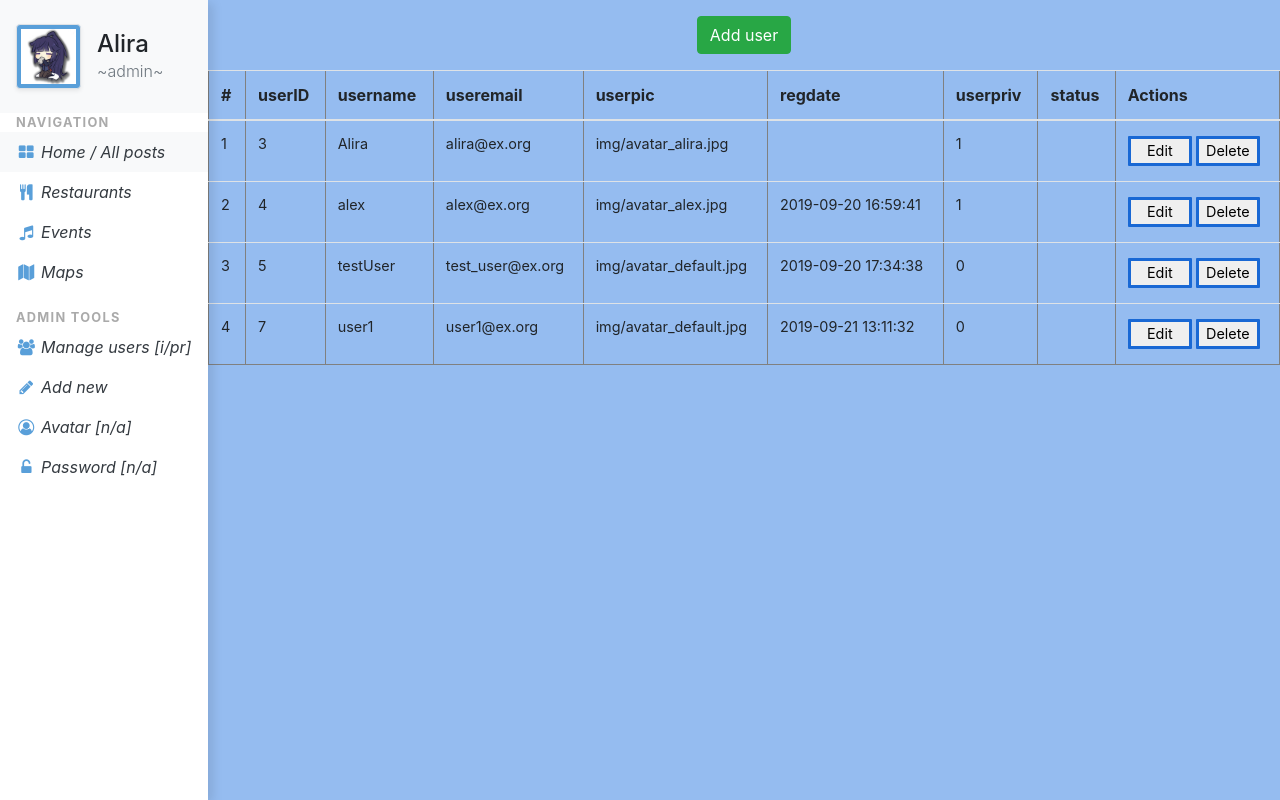
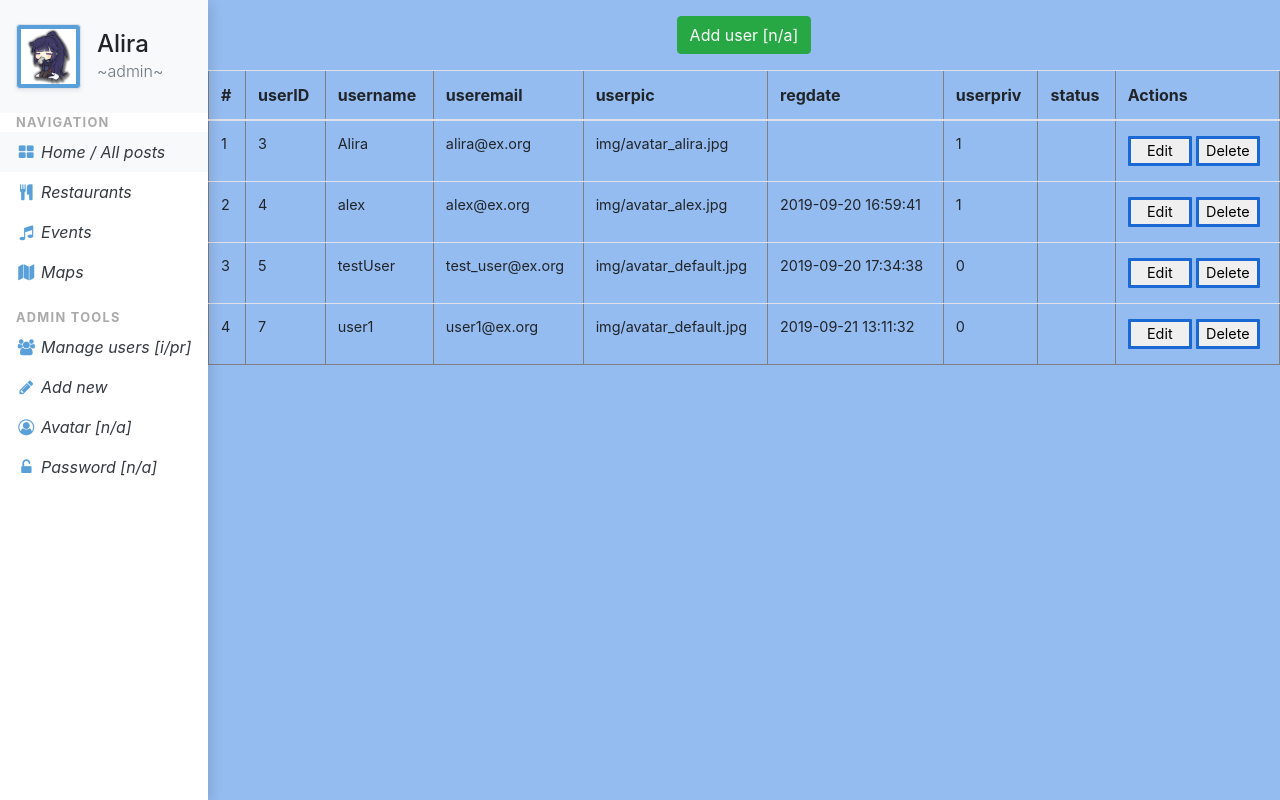
Before and after one commit to aliravn/CF-CR12-Valeria, a PHP site: page /manage_users.php in a window 1280 px wide. Shown: the part 53-853 px from the top of the page. Run offline with PHP 8.4, Linux system fonts and the light colour scheme; a user stored in the database is signed in; data comes from the database, SQL or seed files in the repository; data that the repository does not hold is empty.

Commit message:
update text and link of Add user button

```diff
--- a/manage_users.php
+++ b/manage_users.php
@@ -41,8 +41,8 @@ $connect->close();
 <!-- CONTENT section -->
 <div class="page-content manage-user-page">
 
-	<a href="p_create.php">
-		<button class="btn btn-success" id="add-user-button" type="button">Add user</button>
+	<a href="#">
+		<button class="btn btn-success" id="add-user-button" type="button">Add user [n/a]</button>
 	</a>
 
 
```
